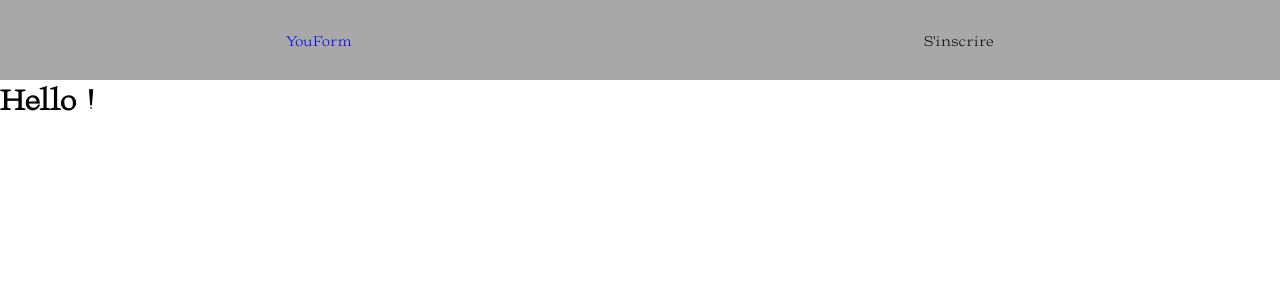
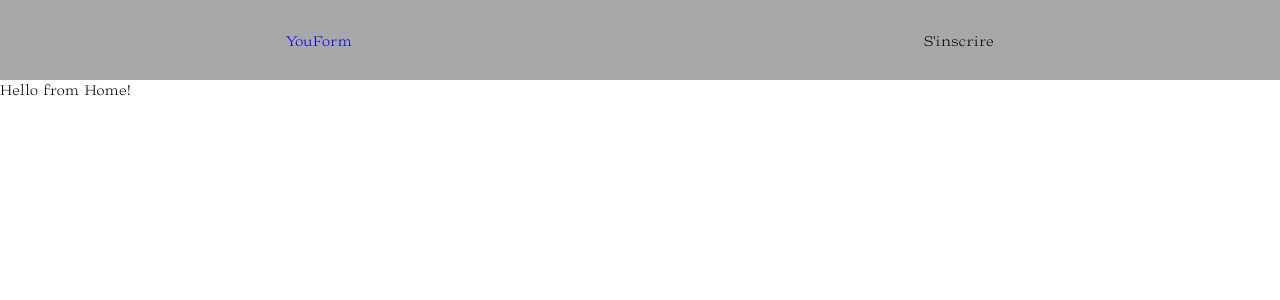
Before and after one commit to FormYou/FormYou-client, a React (Create React App) app: page / in a window 1280 px wide. Shown: the top 300 px of the page. Built offline with nearby package versions, Linux system fonts and the light colour scheme.

Commit message:
add Home

```diff
--- /dev/null
+++ b/src/components/Home/Home.jsx
@@ -0,0 +1,12 @@
+import './Home.scss';
+
+const Home = () => {
+
+  return (
+    <div className="Home">
+        <p>Hello from Home!</p>
+    </div>
+  );
+};
+
+export default Home;
--- a/src/index.jsx
+++ b/src/index.jsx
@@ -2,14 +2,19 @@ import React from 'react';
 import ReactDOM from 'react-dom';
 import { BrowserRouter as Router, Route, Switch} from 'react-router-dom';
 import Navbar from 'components/Navbar/Navbar';
+import Home from 'components/Home/Home';
 import './index.scss';
 
 const Index = () => (
   <Router>
-  <Navbar />
-  <main>
-    <h1>Hello !</h1>
-  </main>
+	  <Navbar />
+	  <main>
+		  <Switch>
+			  <Route path="/" exact>
+			  	<Home />
+			  </Route>
+		  </Switch>
+	  </main>
   </Router>
 );
 
```
Also changed, not shown: src/components/Home/Home.scss (added).
